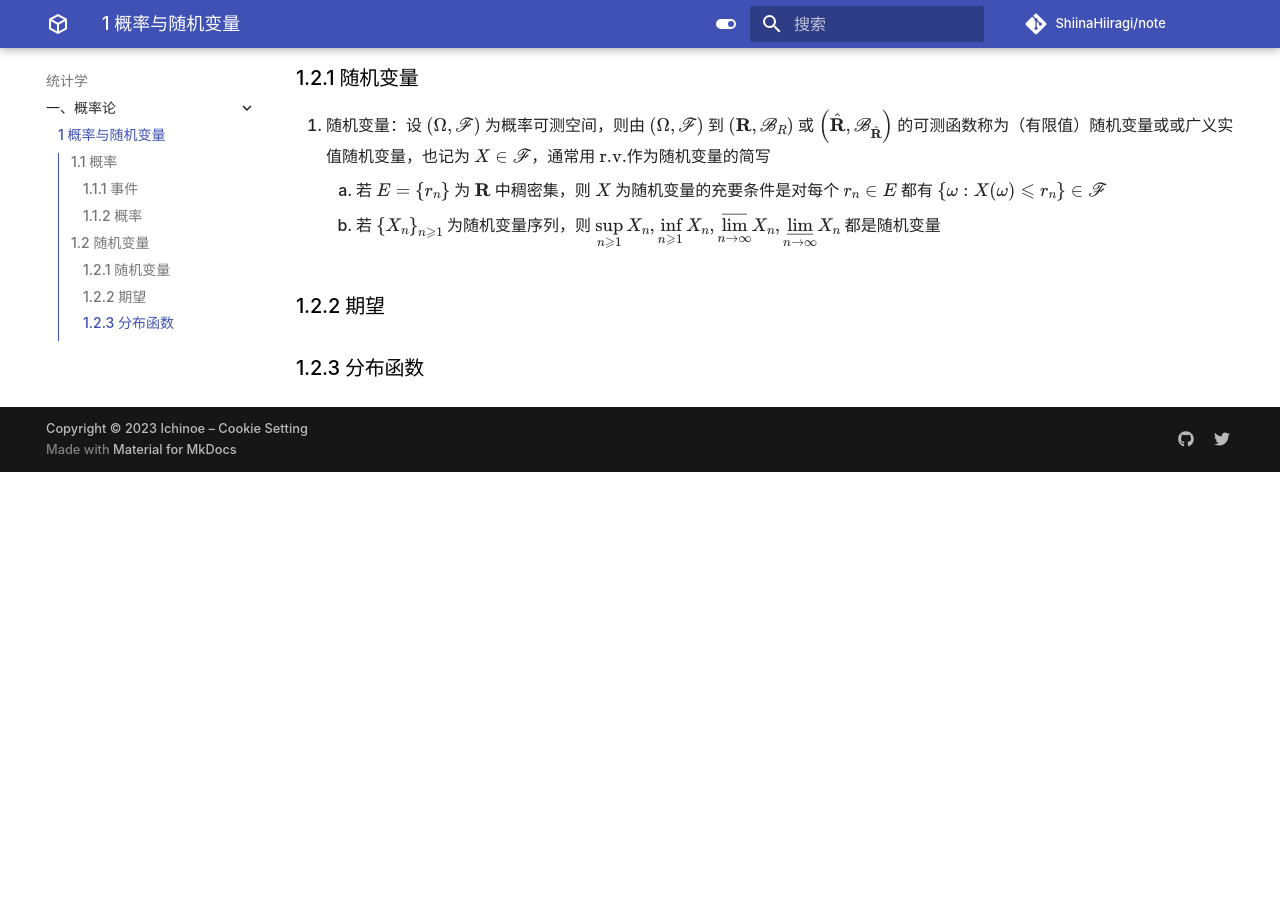
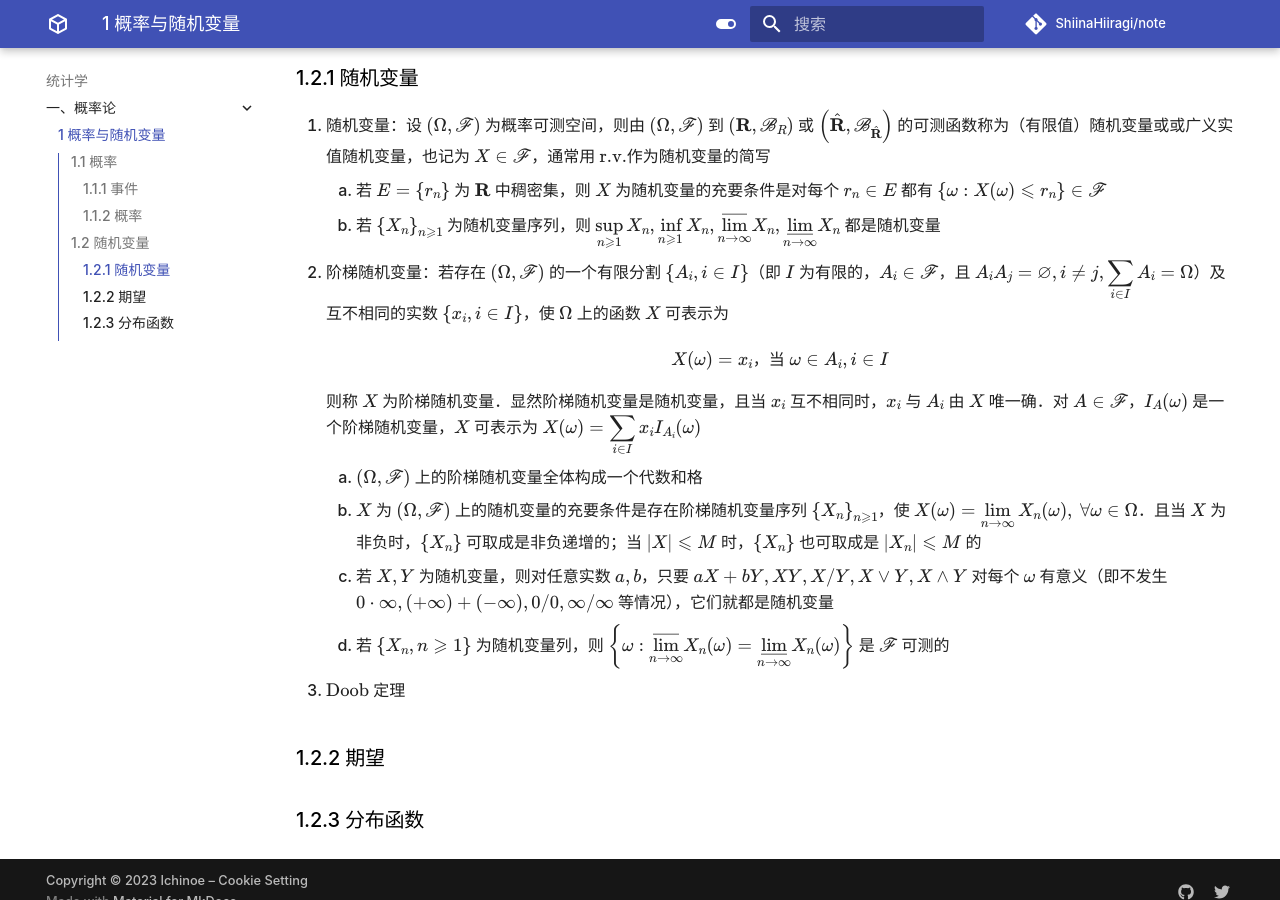
Before and after one commit to ShiinaHiiragi/note, an MkDocs documentation site: the page built from docs/stat/prob/prob.md, in a window 1280 px wide and 900 px high, scrolled down 964 px. Built offline with MkDocs 1.6.1 and Material for MkDocs 9.7.7, drawn with Linux system fonts in a browser that asks for light colours; comment, search, counter and statistics services are not loaded; before the commit the page ends 1436 px from its top, so only the background shows below that.

Commit message:
stage rv

```diff
--- a/docs/stat/prob/prob.md
+++ b/docs/stat/prob/prob.md
@@ -30,6 +30,20 @@
 1. 随机变量：设 $(\Omega, \mathscr{F})$ 为概率可测空间，则由 $(\Omega, \mathscr{F})$ 到 $\left(\mathbf{R}, \mathscr{B}_{R}\right)$ 或 $\left(\hat{\mathbf{R}}, \mathscr{B}_{\hat{\mathbf{R}}}\right)$ 的可测函数称为（有限值）随机变量或或广义实值随机变量，也记为 $X \in \mathscr{F}$，通常用 $\text{r.v.}$作为随机变量的简写
     1. 若 $E=\left\{r_{n}\right\}$ 为 $\mathbf{R}$ 中稠密集，则 $X$ 为随机变量的充要条件是对每个 $r_{n} \in E$ 都有 $\left\{\omega: X(\omega) \leqslant r_{n}\right\} \in \mathscr{F}$
     2. 若 $\left\{X_{n}\right\}_{n \geqslant 1}$ 为随机变量序列，则 ${\displaystyle \sup _{n \geqslant 1} X_{n},  \inf _{n \geqslant 1} X_{n}, \varlimsup_{n \rightarrow \infty} X_{n}, \varliminf_{n \rightarrow \infty} X_{n}}$ 都是随机变量
+2. 阶梯随机变量：若存在 $(\Omega, \mathscr{F})$ 的一个有限分割 $\left\{A_{i}, i \in I\right\}$（即 $I$ 为有限的，$A_{i} \in \mathscr{F}$，且 $A_{i} A_{j}=\varnothing, i \neq j, {\displaystyle \sum_{i \in I} A_{i}=\Omega}$）及互不相同的实数 $\left\{x_{i}, i \in I\right\}$，使 $\Omega$ 上的函数 $X$ 可表示为
+
+    $$
+    X(\omega)=x_{i} \textsf{，当 } \omega \in A_{i}, i \in I
+    $$
+
+    则称 $X$ 为阶梯随机变量．显然阶梯随机变量是随机变量，且当 $x_{i}$ 互不相同时，$x_{i}$ 与 $A_{i}$ 由 $X$ 唯一确．对 $A \in \mathscr{F}$，$I_{A}(\omega)$ 是一个阶梯随机变量，$X$ 可表示为 ${\displaystyle X(\omega)=\sum_{i \in I} x_{i} I_{A_{i}}(\omega)}$
+
+    1. $(\Omega, \mathscr{F})$ 上的阶梯随机变量全体构成一个代数和格
+    2. $X$ 为 $(\Omega, \mathscr{F})$ 上的随机变量的充要条件是存在阶梯随机变量序列 $\left\{X_{n}\right\}_{n \geqslant 1}$，使 ${\displaystyle X(\omega)=\lim _{n \rightarrow \infty} X_{n}(\omega), \  \forall \omega \in \Omega}$．且当 $X$ 为非负时，$\left\{X_{n}\right\}$ 可取成是非负递增的；当 $|X| \leqslant M$ 时，$\left\{X_{n}\right\}$ 也可取成是 $\left|X_{n}\right| \leqslant M$ 的
+    3. 若 $X, Y$ 为随机变量，则对任意实数 $a, b$，只要 $a X+b Y, X Y, X / Y, X \vee Y, X \wedge Y$ 对每个 $\omega$ 有意义（即不发生 $0 \cdot \infty, (+\infty)+(-\infty), 0 / 0, \infty / \infty$ 等情况），它们就都是随机变量
+    4. 若 $\left\{X_{n}, n \geqslant 1\right\}$ 为随机变量列，则 ${\displaystyle \left\{\omega: \varlimsup_{n \to \infty} X_{n}(\omega)=\varliminf_{n \to \infty} X_{n}(\omega)\right\}}$ 是 $\mathscr{F}$ 可测的
+
+3. $\text{Doob}$ 定理
 
 ### 1.2.2 期望
 
```
Also changed, not shown: docs/anly/real/ms.md (+4 -4 lines).
